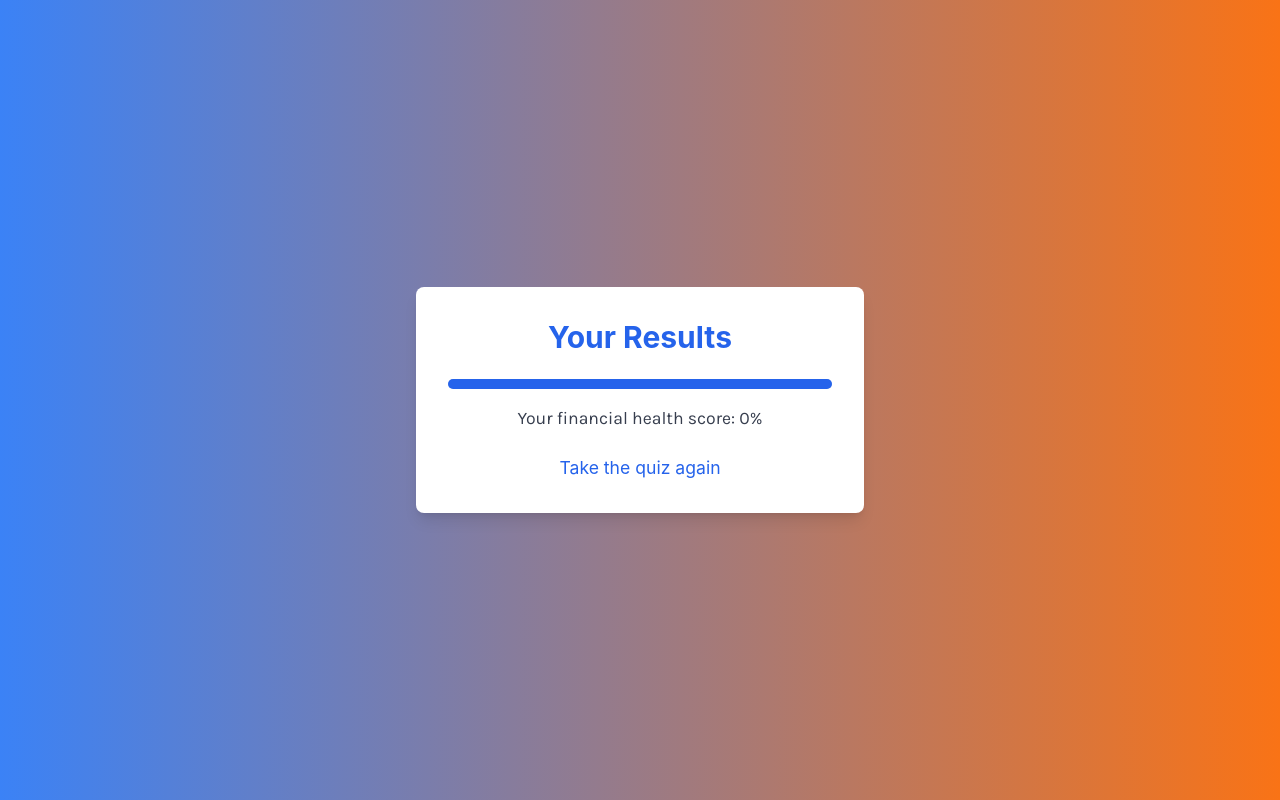
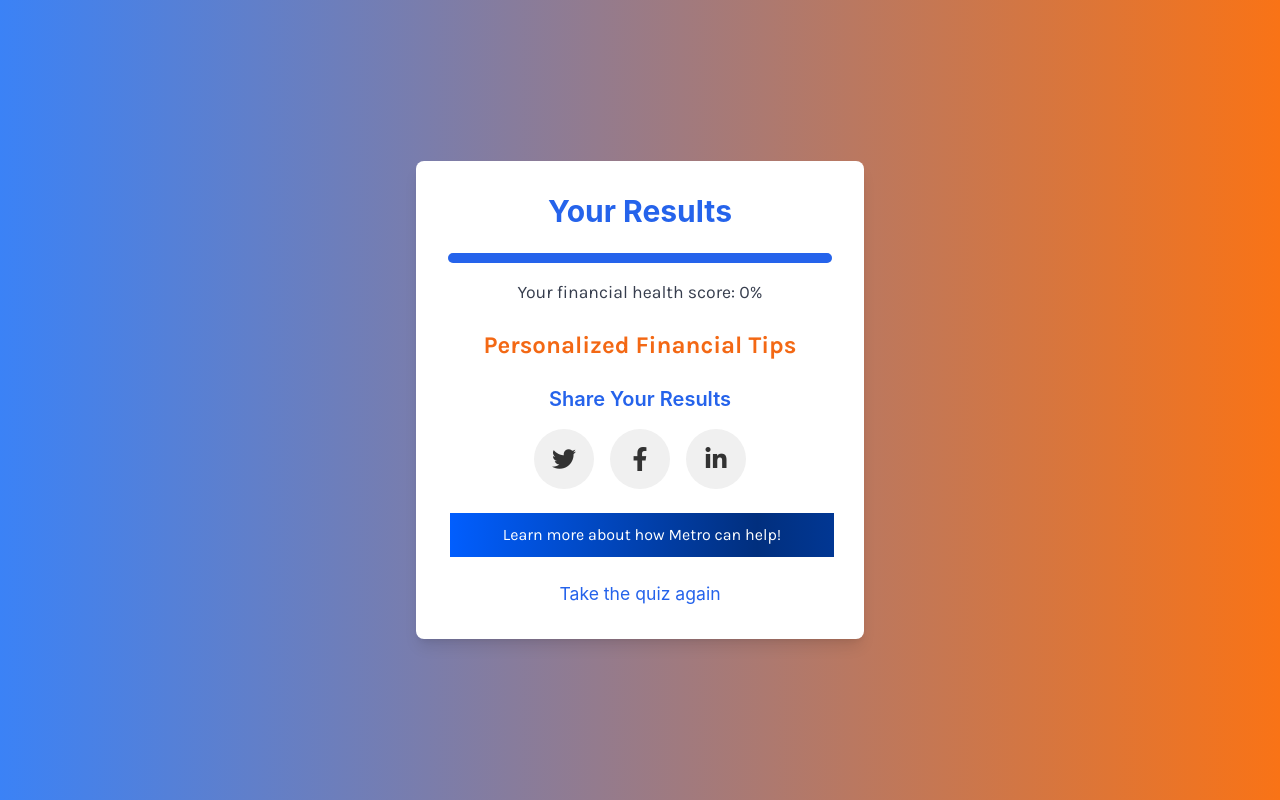
Before and after one commit to apogeeai/BuzzFinanceQuiz, a Flask app: template templates/results.html in a window 1280 px wide. Run offline with Flask 3, Linux system fonts and the light colour scheme; the template is opened without the code that fills it, so the values that code supplies are empty; some libraries are stand-ins or nearby versions.

Commit message:
Restored to 'bb3451a5cc2dd2622b2b4828c2d52717ceaca9d9'

```diff
--- a/app.py
+++ b/app.py
@@ -21,6 +21,11 @@ logger = logging.getLogger(__name__)
 
 def create_tables():
     with app.app_context():
+        db.create_all()
+
+def update_schema():
+    with app.app_context():
+        db.drop_all()
         db.create_all()
 
 def admin_required(f):
@@ -91,8 +96,38 @@ def results(user_id):
     percentage = (total_score / max_score) * 100
 
     result = quiz_response.result_category
+    tips = get_tips_for_category(result)
 
-    return render_template('results.html', result=result, percentage=percentage)
+    return render_template('results.html', result=result, percentage=percentage, tips=tips)
+
+def get_tips_for_category(category):
+    tips = {
+        "Carefree Butterfly": [
+            "Start tracking your expenses to understand your spending habits.",
+            "Set up a small emergency fund to cover unexpected costs.",
+            "Learn about budgeting basics and try creating a simple budget.",
+            "Consider setting up automatic savings to build good financial habits."
+        ],
+        "Curious Kitten": [
+            "Increase your emergency fund to cover 3-6 months of expenses.",
+            "Look into different savings accounts and their interest rates.",
+            "Start learning about investing basics and consider low-risk options.",
+            "Review your expenses and identify areas where you can cut back."
+        ],
+        "Diligent Beaver": [
+            "Diversify your investments to spread risk and potentially increase returns.",
+            "Consider increasing your retirement contributions if possible.",
+            "Look into additional income streams or side hustles.",
+            "Start setting long-term financial goals and create plans to achieve them."
+        ],
+        "Wise Owl": [
+            "Consider advanced investment strategies or consult with a financial advisor.",
+            "Look into estate planning and wealth transfer strategies.",
+            "Explore ways to optimize your tax strategy.",
+            "Consider philanthropic opportunities or setting up a charitable foundation."
+        ]
+    }
+    return tips.get(category, [])
 
 @app.route('/admin/login', methods=['GET', 'POST'])
 def admin_login():
--- a/static/css/styles.css
+++ b/static/css/styles.css
@@ -19,6 +19,25 @@ body {
 
 .quiz-option.selected {
     background-color: #a6c8ff;
+}
+
+/* New styles for social share buttons */
+.social-icon-btn {
+    width: 60px;
+    height: 60px;
+    display: flex;
+    align-items: center;
+    justify-content: center;
+    background-color: #f0f0f0;
+    border-radius: 50%;
+    font-size: 24px;
+    color: #333;
+    transition: all 0.3s ease;
+}
+
+.social-icon-btn:hover {
+    transform: translateY(-2px);
+    box-shadow: 0 2px 4px rgba(0, 0, 0, 0.1);
 }
 
 /* Gradient button styles */
--- a/templates/results.html
+++ b/templates/results.html
@@ -8,5 +8,32 @@
 </div>
 <p class="text-center mb-6">Your financial health score: {{ percentage|round|int }}%</p>
 
+<!-- Personalized Financial Tips -->
+<h2 class="text-2xl font-semibold mb-4 text-center" style="color: #f36814;">Personalized Financial Tips</h2>
+<ul class="list-disc list-inside mb-6">
+    {% for tip in tips %}
+    <li class="mb-2">{{ tip }}</li>
+    {% endfor %}
+</ul>
+
+<!-- Social Share Buttons -->
+<h3 class="text-xl font-semibold mb-4 text-center text-blue-600">Share Your Results</h3>
+<div class="flex justify-center space-x-4 mb-6">
+    <a href="https://twitter.com/intent/tweet?text=I%20just%20took%20the%20Financial%20Health%20Quiz%20and%20got%20{{ result|urlencode }}!%20My%20score%20is%20{{ percentage|round|int }}%25.%20Take%20the%20quiz%20now%20at%20{{ request.url_root|urlencode }}" target="_blank" class="social-icon-btn">
+        <i class="fab fa-twitter"></i>
+    </a>
+    <a href="https://www.facebook.com/sharer/sharer.php?u={{ request.url|urlencode }}" target="_blank" class="social-icon-btn">
+        <i class="fab fa-facebook-f"></i>
+    </a>
+    <a href="https://www.linkedin.com/shareArticle?mini=true&url={{ request.url|urlencode }}&title=Financial%20Health%20Quiz%20Results&summary=I%20just%20took%20the%20Financial%20Health%20Quiz%20and%20got%20{{ result|urlencode }}!%20My%20score%20is%20{{ percentage|round|int }}%25." target="_blank" class="social-icon-btn">
+        <i class="fab fa-linkedin-in"></i>
+    </a>
+</div>
+
+<!-- Learn More Button -->
+<a href="https://www.metrocu.org/personal/metro-investment-services" target="_blank" class="gradient-button w-full block text-center">
+    Learn more about how Metro can help!
+</a>
+
 <a href="{{ url_for('index') }}" class="block mt-6 text-center text-blue-600 hover:underline">Take the quiz again</a>
 {% endblock %}
```
